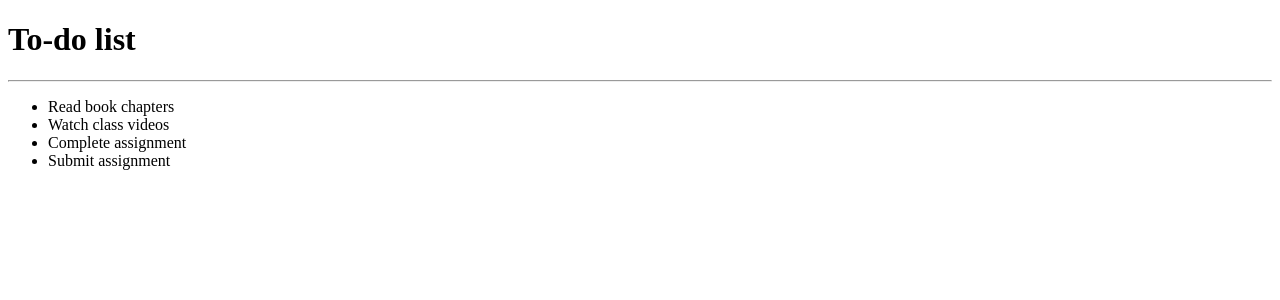
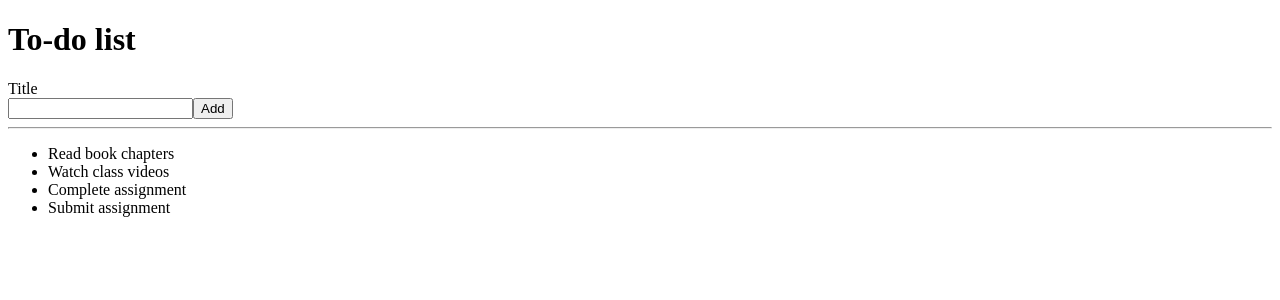
Before and after one commit to sadykova/react-to-do-app, a React (Create React App) app: page / in a window 1280 px wide. Shown: the top 300 px of the page. Built offline with nearby package versions, Linux system fonts and the light colour scheme; the HTML template or start-up script is replaced by a standard one.

Commit message:
Delete yarn. lock, Create a separate component for to-do list and Add to-do list form

```diff
--- /dev/null
+++ b/src/AddToDoForm.js
@@ -0,0 +1,13 @@
+import React from "react";
+
+function AddToDoForm() {
+  return (
+    <form action="">
+      <label htmlFor="toDoTitle">Title</label> <br />
+      <input type="text" id="toDoTitle" />
+      <button type="submit">Add</button>
+    </form>
+  );
+}
+
+export default AddToDoForm;
--- a/src/App.js
+++ b/src/App.js
@@ -1,22 +1,14 @@
 import React from "react";
-
-const todoList = [
-  { id: 0, title: "Read book chapters" },
-  { id: 1, title: "Watch class videos" },
-  { id: 2, title: "Complete assignment" },
-  { id: 3, title: "Submit assignment" },
-];
+import TodoList from "./TodoList";
+import AddToDoForm from "./AddToDoForm";
 
 function App() {
   return (
     <div>
       <h1>To-do list</h1>
+      <AddToDoForm />
       <hr />
-      <ul>
-        {todoList.map(function (item) {
-          return <li key={item.id}>{item.title}</li>;
-        })}
-      </ul>
+      <TodoList />
     </div>
   );
 }
--- /dev/null
+++ b/src/TodoList.js
@@ -0,0 +1,18 @@
+import React from "react";
+const todoList = [
+  { id: 0, title: "Read book chapters" },
+  { id: 1, title: "Watch class videos" },
+  { id: 2, title: "Complete assignment" },
+  { id: 3, title: "Submit assignment" },
+];
+function TodoList() {
+  return (
+    <ul>
+      {todoList.map(function (item) {
+        return <li key={item.id}>{item.title}</li>;
+      })}
+    </ul>
+  );
+}
+
+export default TodoList;
```
Also changed, not shown: 1 other file (tests, documents, lock files or other folders).
